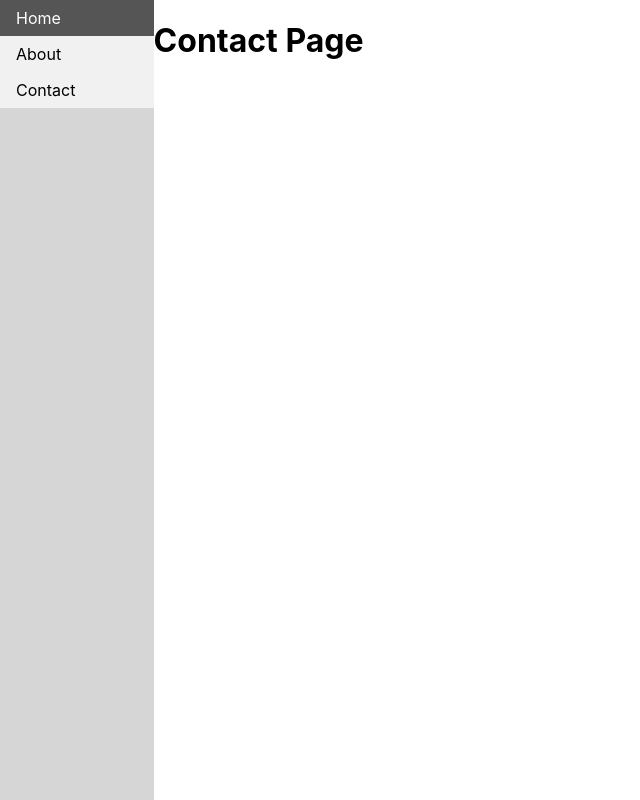
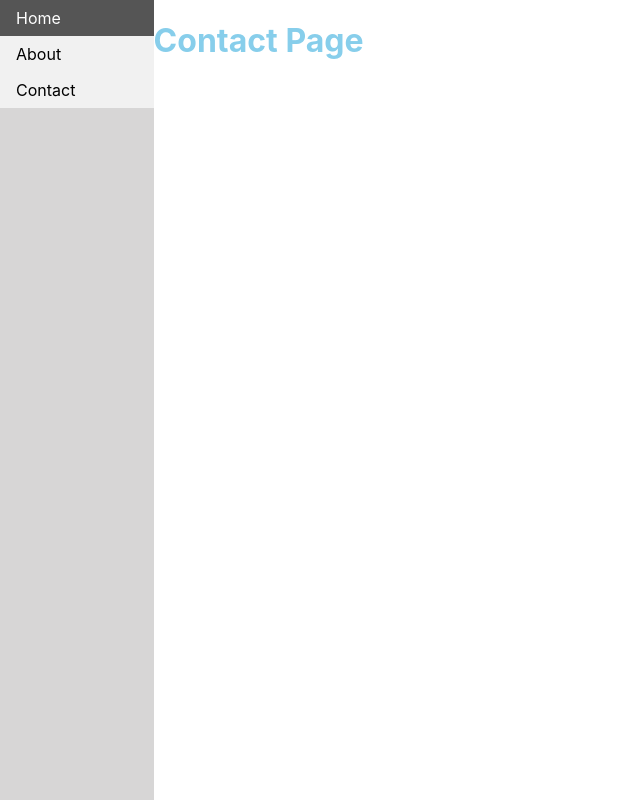
Before and after one commit to wasifaleem2/Begin-with-Github-Actions, a React (Create React App) app: page /Begin-with-Github-Actions/contact in a window 1280 px wide. Shown: the whole page, without its empty margins (0-640 px from the left). Built offline with nearby package versions, Linux system fonts and the light colour scheme.

Commit message:
feat:color change

```diff
--- a/src/Pages/About.jsx
+++ b/src/Pages/About.jsx
@@ -1,5 +1,5 @@
 function About() {
-  return <h1>About Page</h1>;
+  return <h1 style={{color: "blue"}}>About Page</h1>;
 }
 
 export default About;
--- a/src/Pages/Contact .jsx
+++ b/src/Pages/Contact .jsx
@@ -1,5 +1,5 @@
 function Contact() {
-  return <h1>Contact Page</h1>;
+  return <h1 style={{color: "skyblue"}}>Contact Page</h1>;
 }
 
 export default Contact;
--- a/src/Pages/Home.jsx
+++ b/src/Pages/Home.jsx
@@ -1,6 +1,6 @@
 import React from "react";
 function Home() {
-  return <h1>NEW Home Page</h1>;
+  return <h1 style={{color: "navy"}}>NEW Home Page</h1>;
 }
 
 export default Home;
```
